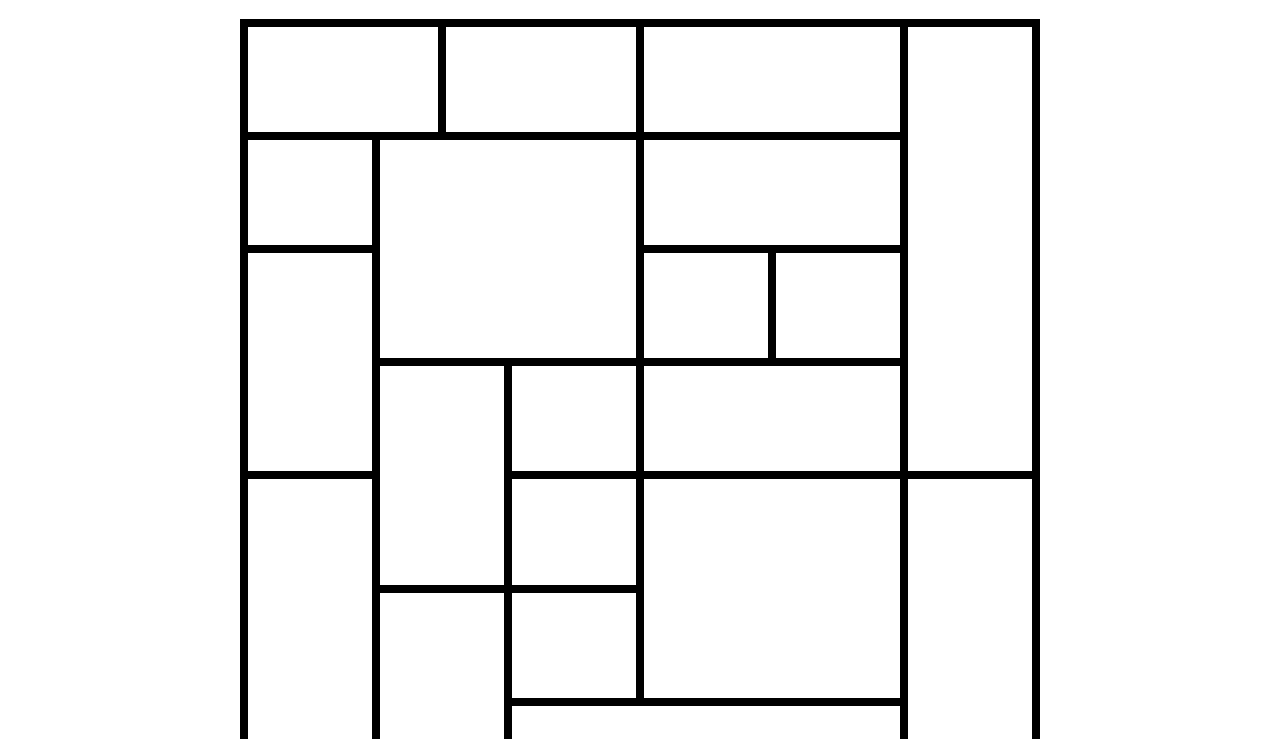
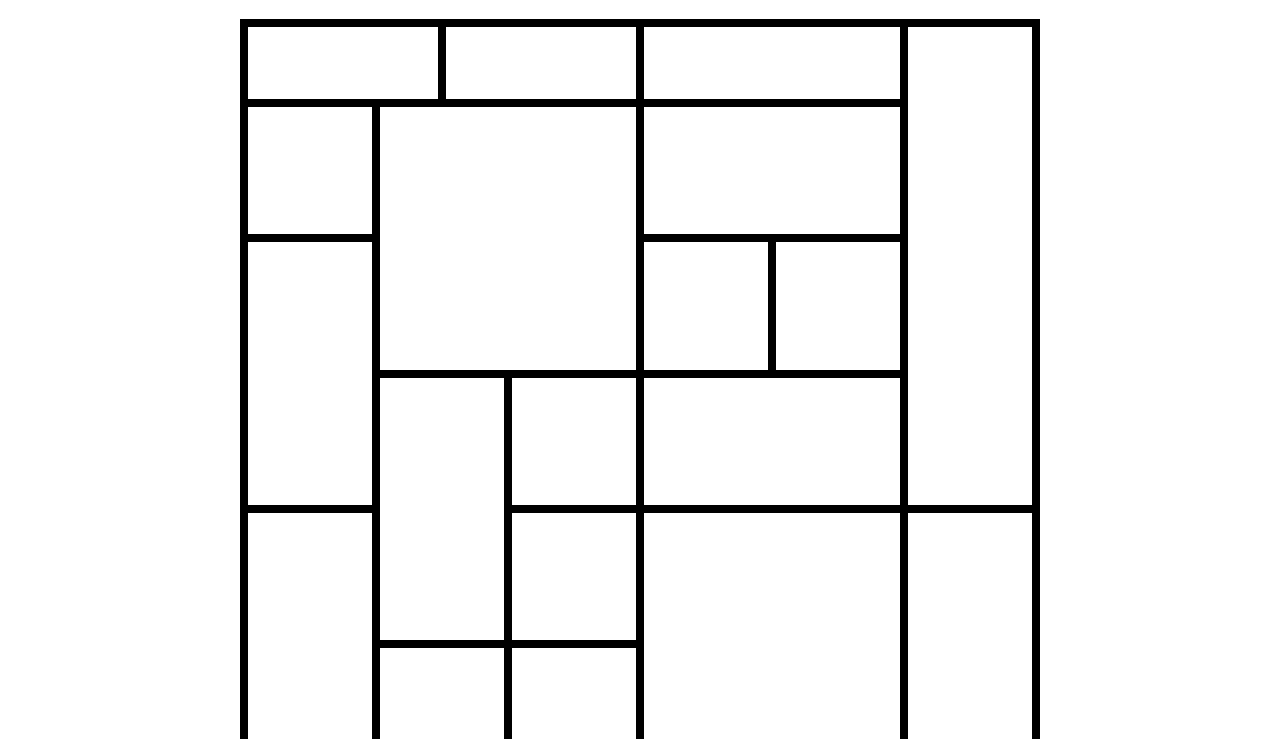
Before and after one commit to graydisel/home-work-6, a plain HTML site: page index.html in a window 1280 px wide. Shown: the part 61-800 px from the top of the page. Drawn offline with Linux system fonts and the light colour scheme.

Commit message:
1/3 Complete(1)

```diff
--- a/index.html
+++ b/index.html
@@ -8,7 +8,7 @@
   <body>
     <h1>Table of Piet Mondrian</h1>
     <table>
-      <tr>
+      <tr class="top_one">
         <th colspan="2"></th>
         <th colspan="3"></th>
         <th colspan="2"></th>
@@ -47,7 +47,7 @@
       </tr>
 
       <tr>
-        <td rowspan="2" colspan="2" </td>
+        <td rowspan="2" colspan="2"> </td>
         <td colspan="2"></td>
       </tr>
 
--- a/style.css
+++ b/style.css
@@ -1,6 +1,6 @@
 table {
   width: 800px;
-  height: 800px;
+  height: 900px;
   margin: 0 auto;
   border: 5px solid black;
   border-collapse: collapse;
@@ -9,3 +9,7 @@ table {
 th, td {
   border: 8px solid black;
 }
+
+tr.top_one {
+  height: 80px;
+}
```
